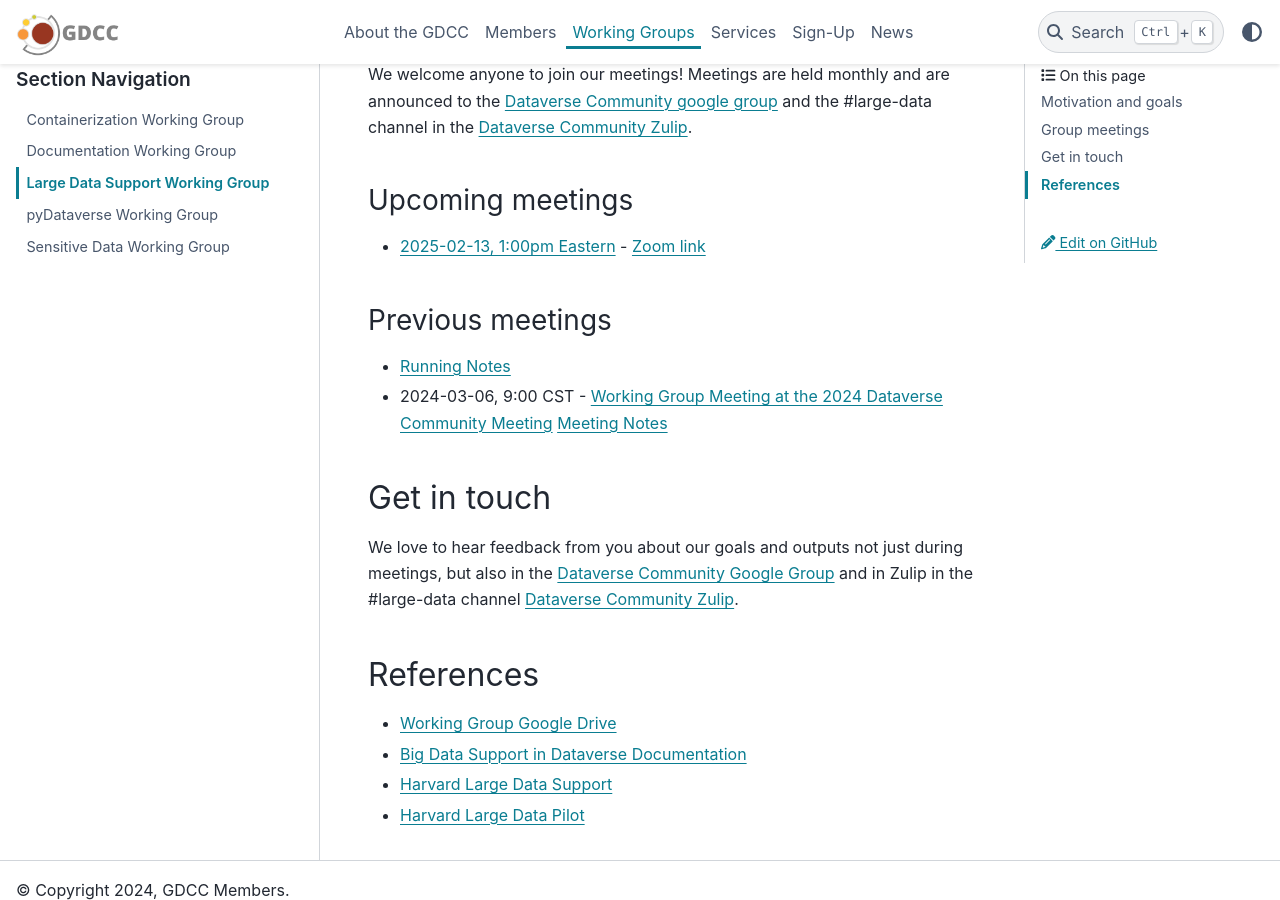
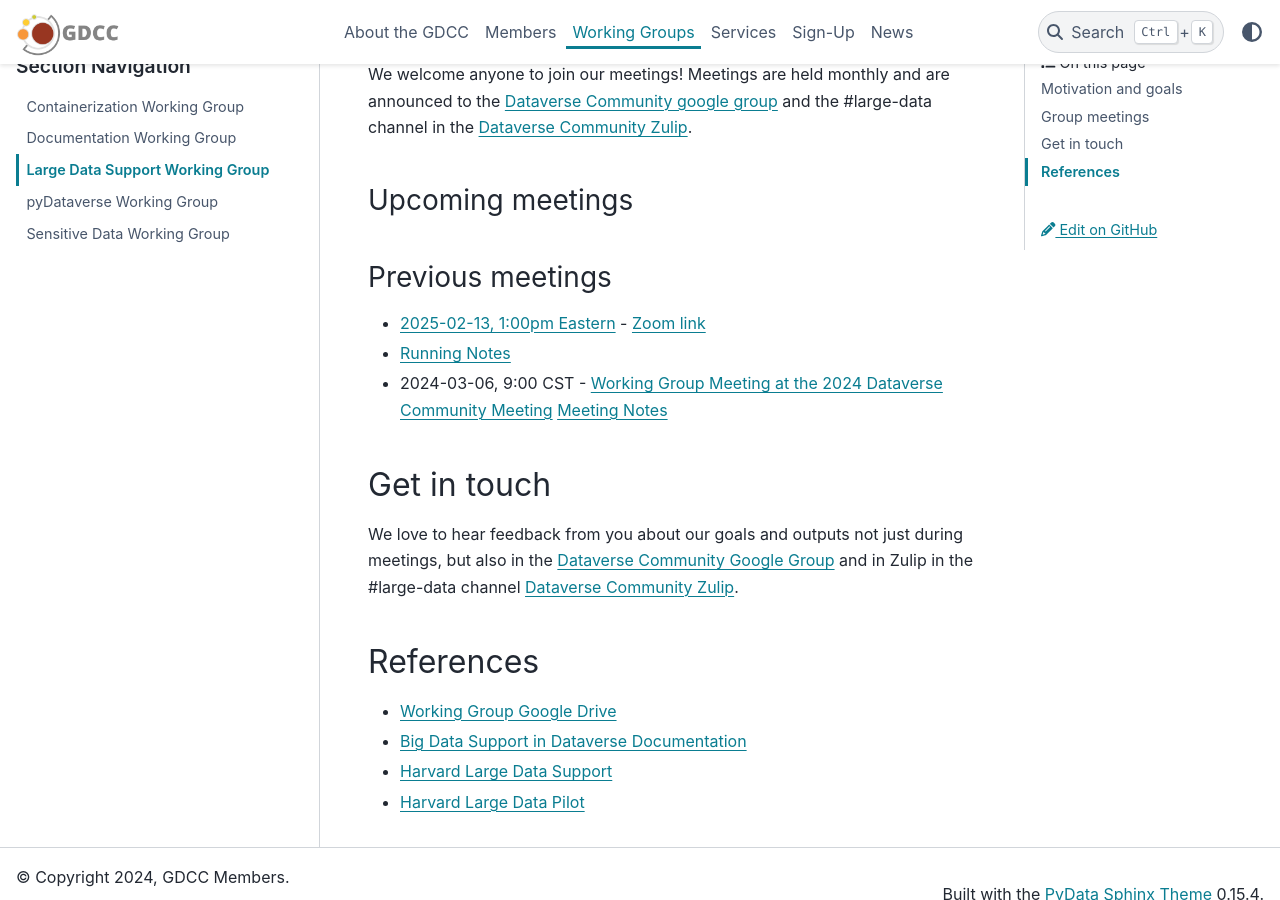
Before and after one commit to gdcc/www.gdcc.io, a Sphinx documentation site: the page built from source/working-groups/large-data-support.md, in a window 1280 px wide and 900 px high, scrolled down 846 px. Built offline with Sphinx 7.4.7 and the PyData theme 0.15.4, drawn with Linux system fonts in a browser that asks for light colours.

```diff
--- a/source/working-groups/large-data-support.md
+++ b/source/working-groups/large-data-support.md
@@ -19,10 +19,9 @@ We welcome anyone to join our meetings! Meetings are held monthly and are announ
 
 ### Upcoming meetings
 
-- [2025-02-13, 1:00pm Eastern](https://time.is/compare/1300_13_Feb_2025_in_Boston) - [Zoom link](https://harvard.zoom.us/j/8097317367)
-
 ### Previous meetings
 
+- [2025-02-13, 1:00pm Eastern](https://time.is/compare/1300_13_Feb_2025_in_Boston) - [Zoom link](https://harvard.zoom.us/j/8097317367)
 - [Running Notes](https://docs.google.com/document/d/1Nz3CLXuycktXFcQXqEGJa1hkhn52M0B1W3HtFMB4kg4/edit?tab=t.0#heading=h.tl1ag1iydmoj)
 - 2024-03-06, 9:00 CST - [Working Group Meeting at the 2024 Dataverse Community Meeting](https://dcm2024.sched.com/event/1YtdW/large-data-support-hybrid-meeting-parallel-event?iframe=yes&w=100%&sidebar=yes&bg=no)   [Meeting Notes](https://docs.google.com/document/d/1hzmOXNUX3g2nrvZQKt4hpN0rSU_4ZpGuRN9r0chvMYo/edit#heading=h.3fi4272um3sy)
 
```
